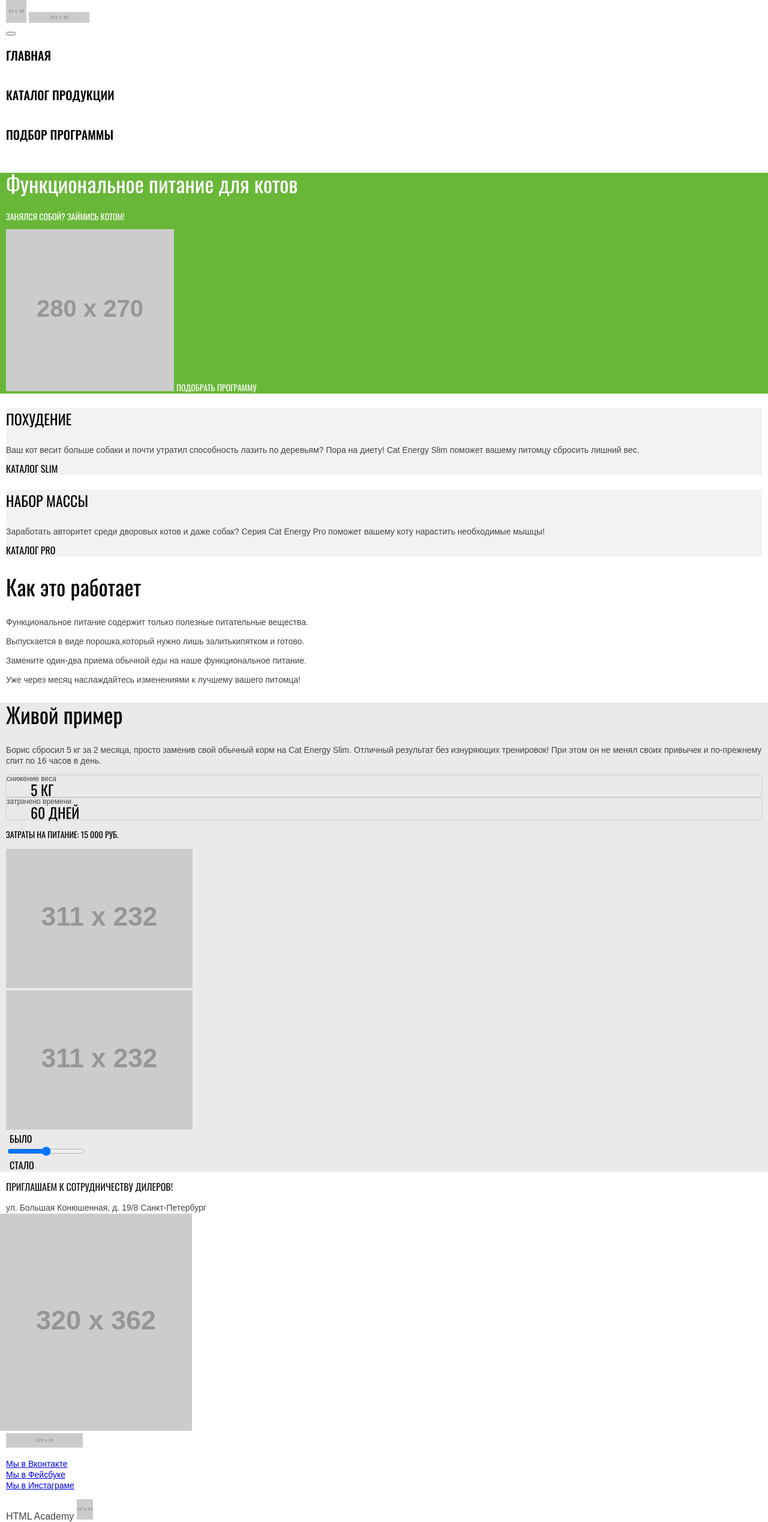
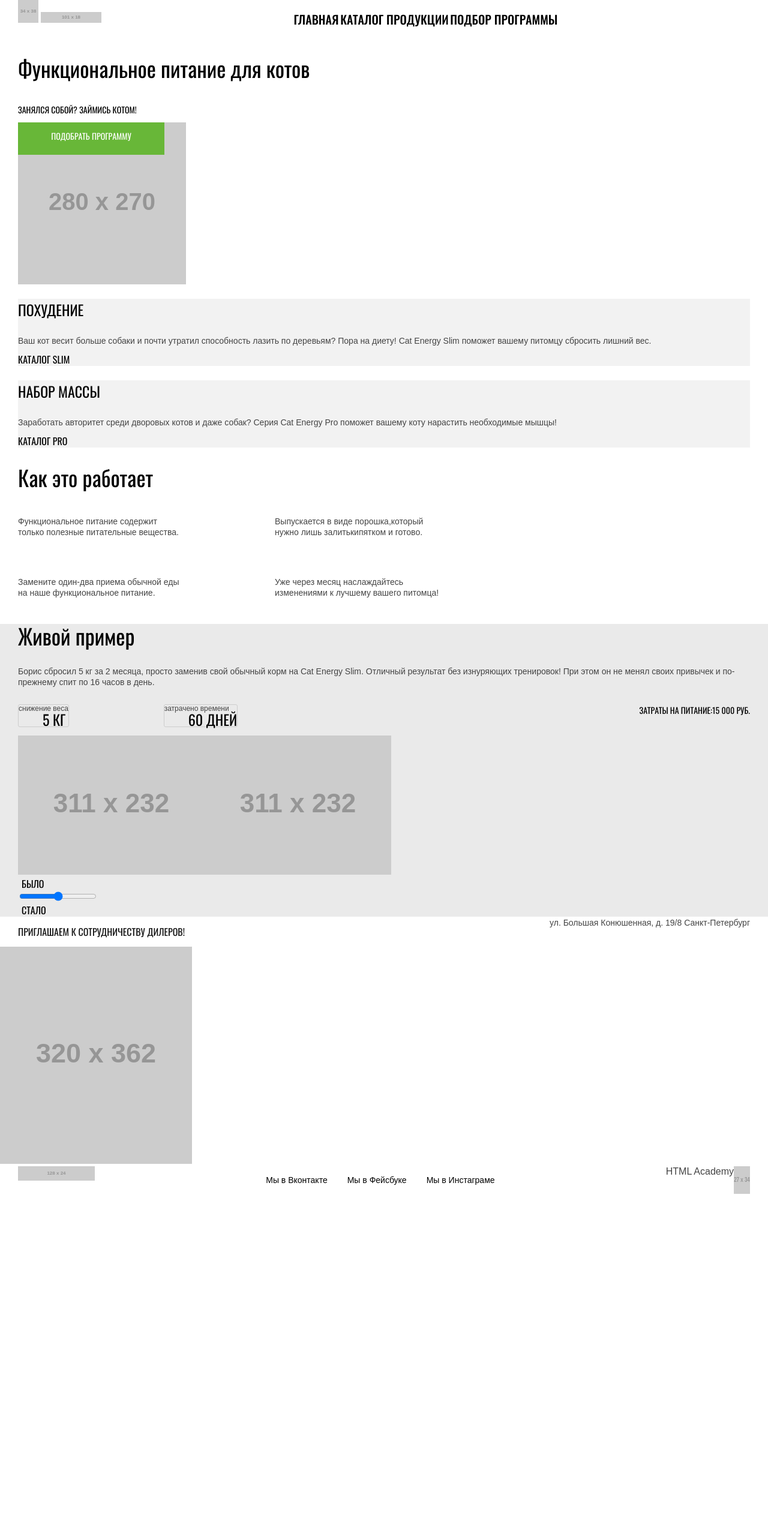
Before and after one commit to mlShvets/1689825-cat-energy-22, a website: page source/index.html in a window 1280 px wide. Shown: the whole page at 60% size. After the commit the page ends 1990 px from the top, so only its background shows below. Drawn offline with nearby package versions, Linux system fonts and the light colour scheme; files that its build step writes are made by us from their sources; placeholder pictures from the web are drawn by us.

Commit message:
Адаптивная сетка для главной страницы

```diff
--- a/source/index.html
+++ b/source/index.html
@@ -3,6 +3,7 @@
 
 <head>
   <meta charset="utf-8">
+  <meta name="viewport" content="width=device-width, initial-scale=1">
   <title>Магазин функционального питания для котов «Cat Energy»</title>
   <link rel="stylesheet" href="css/style.css">
 </head>
@@ -126,7 +127,8 @@
     </section>
   </main>
   <footer class="page-footer">
-    <section class="page-footer__contacts contacts container">
+    <div class="page-footer__contacts">
+    <section class="contacts container">
       <h2 class="visually-hidden">Контакты</h2>
       <p class="contacts__invite">Приглашаем
         к сотрудничеству дилеров!</p>
@@ -134,6 +136,7 @@
         ул. Большая Конюшенная, д. 19/8 <span class="contacts__sity">Санкт-Петербург</span>
       </address>
     </section>
+  </div>
     <div class="page-footer__map">
       <img src="https://via.placeholder.com/320x362" width="320" height="362"
         alt="Расположение офиса: г. Санкт-Петербург, ул. Большая Конюшенная, д. 19/8">
--- a/source/less/blocks/contacts.less
+++ b/source/less/blocks/contacts.less
@@ -1,3 +1,17 @@
+.contacts {
+  display: flex;
+  justify-content: space-between;
+
+  @media (min-width: @desktop-width) {
+    position: absolute;
+    width: 436px;
+    min-height: 201px;
+    top: 50px;
+    left: 0;
+    background-color: @white;
+  }
+}
+
 .contacts__invite {
   font-family: @font-oswald;
   font-size: 16px;
--- a/source/less/blocks/container.less
+++ b/source/less/blocks/container.less
@@ -1,4 +1,13 @@
 .container {
   margin: 0 auto;
-  padding: 0 10px;
+  padding: 0 20px;
+
+  @media (min-width: @tablet-width) {
+    padding: 0 30px;
+  }
+
+  @media (min-width: @desktop-width) {
+    padding: 0 40px;
+    max-width: 1300px;
+  }
 }
--- a/source/less/blocks/copyright.less
+++ b/source/less/blocks/copyright.less
@@ -3,4 +3,6 @@
   font-size: 16px;
   line-height: 18px;
   color: @text-color;
+  display: flex;
+  justify-content: space-between;
 }
--- a/source/less/blocks/description.less
+++ b/source/less/blocks/description.less
@@ -10,4 +10,16 @@
   list-style: none;
   padding: 0;
   margin: 0;
+
+  @media (min-width: @tablet-width) {
+    display: grid;
+    grid-template-columns: 278px 278px;
+    grid-column-gap: 150px;
+    grid-row-gap: 37px;
+  }
+
+  @media (min-width: @desktop-width) {
+    grid-template-columns: repeat(4, 248px);
+    grid-column-gap: 80px;
+  }
 }
--- a/source/less/blocks/example.less
+++ b/source/less/blocks/example.less
@@ -1,5 +1,16 @@
 .example {
   background-color: @special-gray;
+
+  @media (min-width: @desktop-width) {
+    display: flex;
+  }
+}
+
+.example__content {
+  @media (min-width: @desktop-width) {
+    width: 436px;
+    margin-right: 100px;
+  }
 }
 
 .example__title {
--- a/source/less/blocks/footer-logo.less
+++ b/source/less/blocks/footer-logo.less
@@ -1 +1,11 @@
-// none
+.footer-logo {
+  display: flex;
+
+  @media (min-width: @tablet-width) {
+    display: block;
+  }
+}
+
+.footer-logo__image {
+  margin: 0 auto;
+}
--- a/source/less/blocks/main-nav.less
+++ b/source/less/blocks/main-nav.less
@@ -1,14 +1,24 @@
+.main-nav {
+  margin: 0 auto;
+}
+
 .main-nav__list {
   list-style: none;
   margin: 0;
   padding: 0;
+
+  @media (min-width: @tablet-width) {
+    display: flex;
+    justify-content: space-between;
+    width: 440px;
+  }
+
+  @media (min-width: @desktop-width) {
+    width: 478px;
+  }
 }
 
 .main-nav__item {
-  a {
-    text-decoration: none;
-    color: @black;
-  }
   font-family: @font-oswald;
   font-style: normal;
   font-weight: 500;
@@ -18,3 +28,14 @@
   padding-bottom: 24px;
   text-transform: uppercase;
 }
+
+a {
+  text-decoration: none;
+  color: @black;
+}
+
+@media (min-width: @tablet-width) {
+  .main-nav__toggle {
+    display: none;
+  }
+}
--- a/source/less/blocks/page-footer.less
+++ b/source/less/blocks/page-footer.less
@@ -1 +1,14 @@
-// none
+.page-footer__contacts {
+  @media (min-width: @desktop-width) {
+    position: relative;
+    width: 1300px;
+    margin: 0 auto;
+  }
+}
+
+.page-footer__info {
+  @media (min-width: @tablet-width) {
+    display: flex;
+    justify-content: space-between;
+  }
+}
--- a/source/less/blocks/page-header.less
+++ b/source/less/blocks/page-header.less
@@ -1 +1,18 @@
-// none
+.page-header__wrapper {
+  @media (min-width: @tablet-width) {
+    display: flex;
+    justify-content: space-between;
+  }
+}
+
+.page-header__logo {
+  height: 38px;
+
+  @media (min-width: @tablet-width) {
+    height: 52px;
+  }
+
+  @media (min-width: @desktop-width) {
+    height: 59px;
+  }
+}
--- a/source/less/blocks/product-promo.less
+++ b/source/less/blocks/product-promo.less
@@ -1,9 +1,8 @@
 .product-promo {
   background-color: @promo-green;
-}
-
-.product-promo__text {
   font-size: 16px;
   line-height: 20px;
   color: @white;
+  height: 289px;
+  text-align: center;
 }
--- a/source/less/blocks/program-type.less
+++ b/source/less/blocks/program-type.less
@@ -1,12 +1,20 @@
+.program-type {
+  @media (min-width: @desktop-width) {
+    display: grid;
+    grid-template-columns: 570px 570px;
+    grid-column-gap: 80px;
+  }
+}
+
 .program-type__wrapper {
   background-color: @gray;
+}
 
-  .program-type__title,
-  .program-type__link {
-    text-transform: uppercase;
-    font-family: @font-oswald;
-    color: @black;
-  }
+.program-type__title,
+.program-type__link {
+  text-transform: uppercase;
+  font-family: @font-oswald;
+  color: @black;
 }
 
 .program-type__title {
--- a/source/less/blocks/promo.less
+++ b/source/less/blocks/promo.less
@@ -1,20 +1,67 @@
 .promo__content {
+  background-color: @green;
+  display: grid;
+
   .promo__title,
   .promo__text {
-    color: @white;
     font-family: @font-oswald;
   }
-  background-color: @green;
+
+  @media (min-width: @tablet-width) {
+    background: none;
+  }
+
+  @media (min-width: @desktop-width) {
+    grid-template-columns: 1fr 1fr;
+    margin-bottom: 82px;
+  }
 }
 
 .promo__title {
   font-size: 36px;
   line-height: 36px;
   font-weight: normal;
+  color: @white;
+
+  @media (min-width: @tablet-width) {
+    color: @black;
+  }
 }
 
 .promo__text {
   font-size: 14px;
   line-height: 14px;
   text-transform: uppercase;
+  color: @white;
+
+  @media (min-width: @tablet-width) {
+    color: @black;
+  }
 }
+
+.promo__link {
+  height: 40px;
+  padding-top: 7px;
+
+  @media (min-width: @tablet-width) {
+    grid-row-start: 3;
+    grid-column-start: 1;
+    width: 244px;
+    height: 54px;
+    padding-top: 14px;
+  }
+}
+
+.promo__image {
+  @media (min-width: @tablet-width) {
+    grid-row-start: 3;
+    grid-row-end: 5;
+    grid-column-start: 1;
+  }
+
+  @media (min-width: @desktop-width) {
+    grid-column-start: 2;
+    grid-row-start: 1;
+    grid-row-end: 5;
+  }
+}
--- a/source/less/blocks/slider.less
+++ b/source/less/blocks/slider.less
@@ -8,3 +8,9 @@
   border: none;
   cursor: pointer;
 }
+
+.slider__images-wraper {
+  @media (min-width: @tablet-width) {
+    display: flex;
+  }
+}
--- a/source/less/blocks/social.less
+++ b/source/less/blocks/social.less
@@ -1,4 +1,12 @@
 .social__list {
+  display: flex;
+  justify-content: center;
   list-style: none;
   padding: 0;
 }
+
+.social__item {
+  &:not(:last-child) {
+    padding-right: 33px;
+  }
+}
--- a/source/less/blocks/statistics.less
+++ b/source/less/blocks/statistics.less
@@ -1,3 +1,25 @@
+.statistics {
+  @media (min-width: @tablet-width) {
+    display: flex;
+    justify-content: space-between;
+  }
+
+  @media (min-width: @desktop-width) {
+    display: block;
+    width: 366px;
+  }
+}
+
+.statistics__list {
+  display: flex;
+  justify-content: space-between;
+
+  @media (min-width: @tablet-width) {
+    width: 366px;
+  }
+}
+
+
 .statistics__item {
   border: 1px solid #cdcdcd;
   border-radius: 3px;
@@ -23,4 +45,9 @@
   line-height: 20px;
   text-transform: uppercase;
   color: @black;
+
+  @media (min-width: @tablet-width) {
+    display: flex;
+    justify-content: space-between;
+  }
 }
--- a/source/less/style.less
+++ b/source/less/style.less
@@ -27,3 +27,4 @@
 @import "blocks/additional-product.less";
 @import "blocks/additional-product-card.less";
 @import "blocks/product-promo.less";
+@import "blocks/footer-logo.less";
--- a/source/less/variables.less
+++ b/source/less/variables.less
@@ -10,3 +10,5 @@
 @special-green:#5EAA2F;
 @promo-green:rgba(104, 183, 56, 0.85);
 @font-oswald: "Oswald", "Arial", sans-serif;
+@tablet-width: 768px;
+@desktop-width: 1300px;
```
Also changed, not shown: source/catalog.html (+2 -3 lines), source/form.html (+1 -0 lines).
